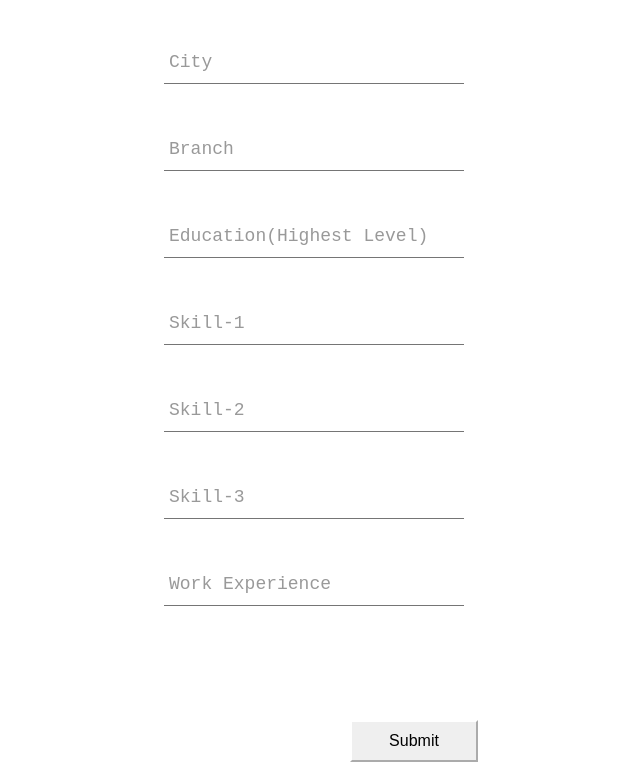
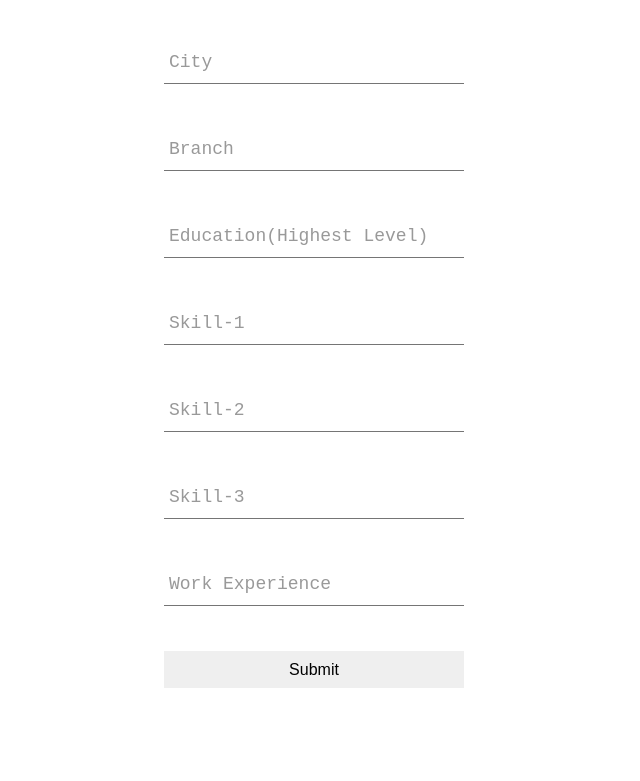
Before and after one commit to prathamvbhat/Intern-management-system, a plain HTML site: page pages/intern.html in a window 1280 px wide. Shown: the part 770-1551 px from the top of the page, without its empty margins (226-866 px from the left). After the commit the page ends 1509 px from the top, so only its background shows below. Drawn offline with Linux system fonts and the light colour scheme.

Commit message:
Updated submit button

```diff
--- a/pages/intern.html
+++ b/pages/intern.html
@@ -136,12 +136,10 @@
           <span class="bar"></span>
           <label for="work_exp">Work Experience</label>
         </div>
-
+        <input type="submit" class="bn-32 bn32">
       </form>
     </div>
-    <div class="center-container">
-      <a href="/pages/intern.html"><button class="bn-32 bn32">Submit</button></a>
-    </div>
+
   </body>
 
 </html>
```
